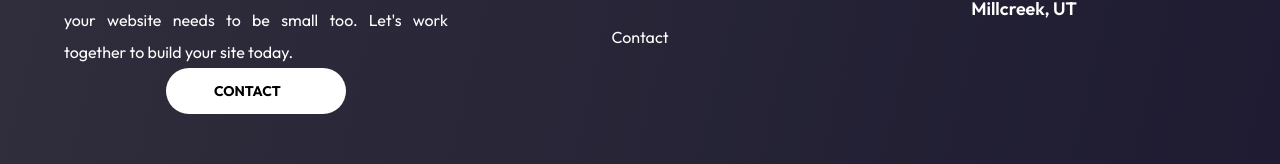
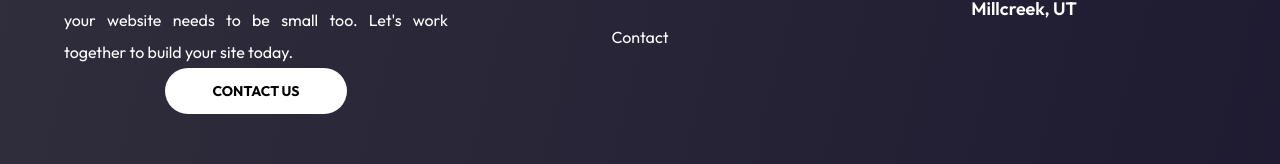
Before and after one commit to notacoham/acwd-designs, a React (Vite) app: page / in a window 1280 px wide. Shown: the part 5006-5170 px from the top of the page. Built offline with nearby package versions, Linux system fonts and the light colour scheme.

Commit message:
change button styling

```diff
--- a/src/components/Footer.jsx
+++ b/src/components/Footer.jsx
@@ -12,7 +12,7 @@ const Footer = () => {
         <p className="footer-body">We believe in doing our best to help small businesses. Just because you're a small
             business, doesn't mean your website needs to be small too. Let's work together to build your site today.
         </p>
-        <NavLink className='btn footer-btn' to='/contact'>Contact</NavLink>
+        <NavLink className='btn footer-btn' to='/contact'>Contact Us</NavLink>
       </div>
       <div className="footer-links">
         <h2 className="footer-links-header">Quick Links</h2>
```
